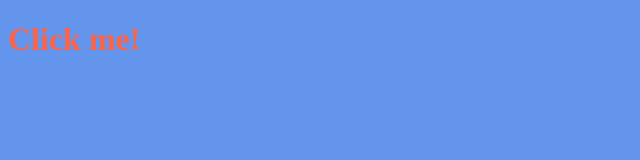
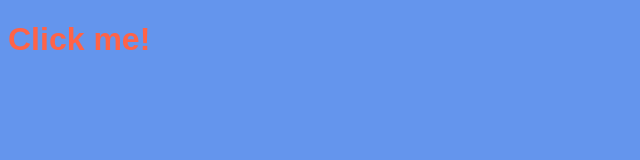
Before and after one commit to ombreman/TIL_2021, a plain HTML site: page Javascript/Practice/index.html in a window 1280 px wide. Both pictures are taken after a click on the element "Click me!". Shown: the full height of the page, 0-640 px from the left. Drawn offline with Linux system fonts and the light colour scheme.

Commit message:
Feat: toggle function prac

```diff
--- a/Javascript/Practice/app.js
+++ b/Javascript/Practice/app.js
@@ -1,12 +1,13 @@
 const h1 = document.querySelector("div.hello:first-child h1")
 
 function handleTitleClick() {
-  // h1.className = "active"
-  if (h1.className === "active") {
-    h1.className = ""
-  } else {
-    h1.className = "active"
-  }
+  // const clickedClass = "clicked"
+  h1.classList.toggle("clicked")
+  // if (h1.classList.contains(clickedClass)) {
+  //   h1.classList.remove(clickedClass)
+  // } else {
+  //   h1.classList.add(clickedClass)
+  // }
 }
 
 h1.addEventListener("click", handleTitleClick)
--- a/Javascript/Practice/index.html
+++ b/Javascript/Practice/index.html
@@ -11,7 +11,7 @@
 
   <body>
     <div class="hello">
-      <h1>Click me!</h1>
+      <h1 class="sexy-font">Click me!</h1>
     </div>
     <script src="app.js"></script>
   </body>
--- a/Javascript/Practice/style.css
+++ b/Javascript/Practice/style.css
@@ -7,6 +7,10 @@ h1 {
   transition: color 0.3s ease-in-out
 }
 
-.active {
+.clicked {
   color: tomato
 }
+
+.sexy-font {
+  font-family: Arial, Helvetica, sans-serif;
+}
```
